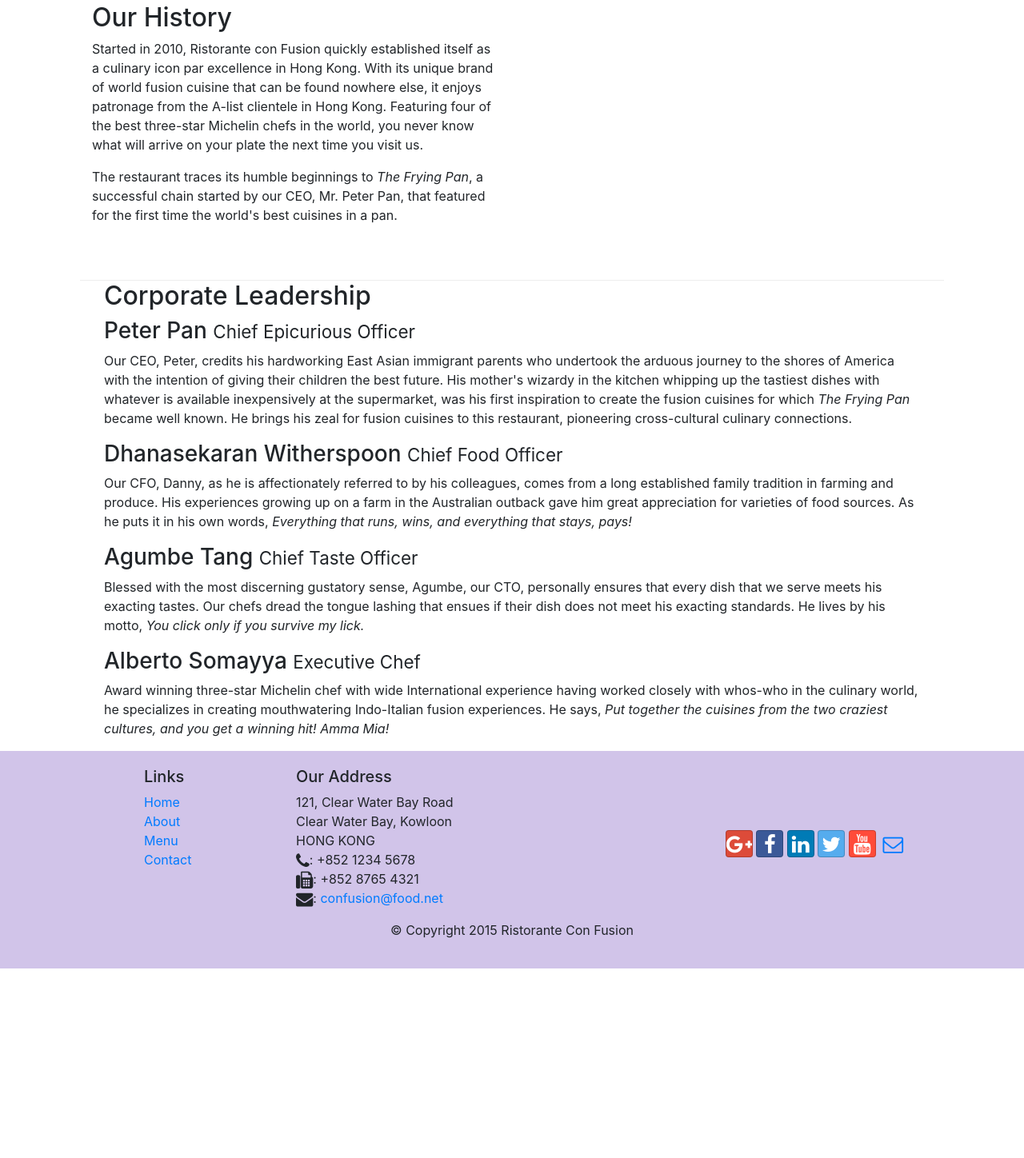
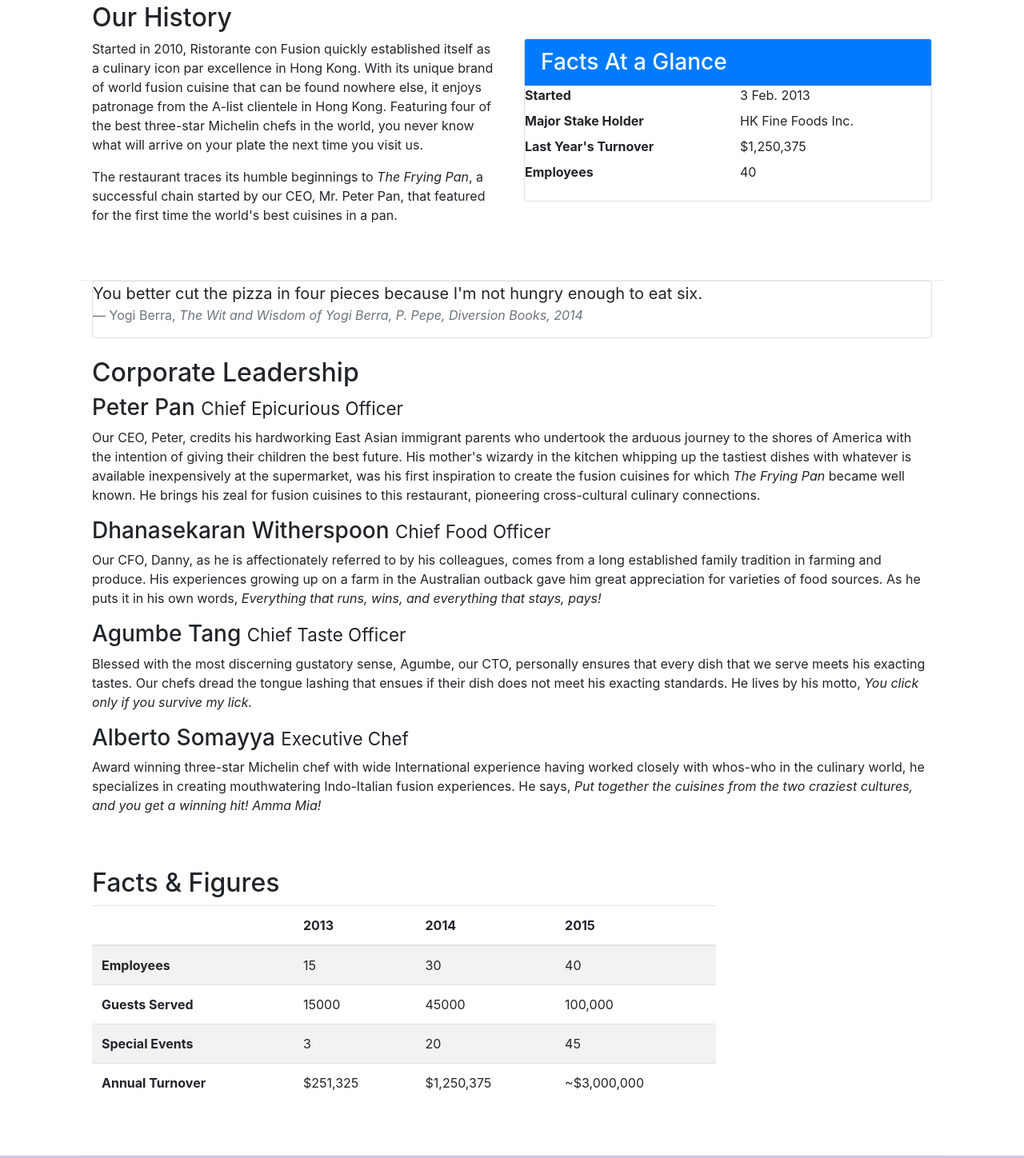
Before and after one commit to TylerMancl/Bootstrap4, a website: page aboutus.html in a window 1280 px wide. Shown: the part 514-1962 px from the top of the page at 80% size. Before the commit the page ends 1725 px from the top, so only its background shows below. Drawn offline with nearby package versions, Linux system fonts and the light colour scheme.

Commit message:
Tables and Cards

```diff
--- a/aboutus.html
+++ b/aboutus.html
@@ -65,10 +65,38 @@
                 <p>Started in 2010, Ristorante con Fusion quickly established itself as a culinary icon par excellence in Hong Kong. With its unique brand of world fusion cuisine that can be found nowhere else, it enjoys patronage from the A-list clientele in Hong Kong.  Featuring four of the best three-star Michelin chefs in the world, you never know what will arrive on your plate the next time you visit us.</p>
                 <p>The restaurant traces its humble beginnings to <em>The Frying Pan</em>, a successful chain started by our CEO, Mr. Peter Pan, that featured for the first time the world's best cuisines in a pan.</p>
             </div>
-            <div>
+            <div class="col-12 col-sm-6">
+                    <div class="card">
+                        <h3 class="card-header bg-primary text-white">Facts At a Glance</h3>
+                        <div class="card-block">
+                            <dl class="row">
+                                <dt class="col-6">Started</dt>
+                                <dd class="col-6">3 Feb. 2013</dd>
+                                <dt class="col-6">Major Stake Holder</dt>
+                                <dd class="col-6">HK Fine Foods Inc.</dd>
+                                <dt class="col-6">Last Year's Turnover</dt>
+                                <dd class="col-6">$1,250,375</dd>
+                                <dt class="col-6">Employees</dt>
+                                <dd class="col-6">40</dd>
+                           </dl>
+                        </div>
+                    </div>
+                </div>
             </div>
+            <div class="col-12">
+                    <div class="card card-block bg-faded">
+                        <blockquote class="blockquote">
+                            <p class="mb-0">You better cut the pizza in four pieces because
+                                I'm not hungry enough to eat six.</p>
+                            <footer class="blockquote-footer">Yogi Berra,
+                              <cite title="Source Title">The Wit and Wisdom of Yogi Berra,
+                                P. Pepe, Diversion Books, 2014</cite>
+                            </footer>
+                        </blockquote>
+                    </div>
+                </div>
         </div>
-
+<br>
 
         <div class="container">
             <div class="row row-header">
@@ -84,6 +112,51 @@
                 <p class="hidden-xs-down">Award winning three-star Michelin chef with wide International experience having worked closely with whos-who in the culinary world, he specializes in creating mouthwatering Indo-Italian fusion experiences. He says, <em>Put together the cuisines from the two craziest cultures, and you get a winning hit! Amma Mia!</em></p>
             </div>
             </div>
+            <div class="row row-content">
+                    <div class="col-12 col-sm-9">
+                        <h2>Facts &amp; Figures</h2>
+                        <div class="table-responsive">
+                                <table class="table table-striped">
+                                <thead class="thead-inverse">
+                                    <tr>
+                                        <th>&nbsp;</th>
+                                        <th>2013</th>
+                                        <th>2014</th>
+                                        <th>2015</th>
+                                    </tr>
+                                </thead>
+                                <tbody>
+                                    <tr>
+                                        <th>Employees</th>
+                                        <td>15</td>
+                                        <td>30</td>
+                                        <td>40</td>
+                                    </tr>
+                                    <tr>
+                                        <th>Guests Served</th>
+                                        <td>15000</td>
+                                        <td>45000</td>
+                                        <td>100,000</td>
+                                    </tr>
+                                    <tr>
+                                        <th>Special Events</th>
+                                        <td>3</td>
+                                        <td>20</td>
+                                        <td>45</td>
+                                    </tr>
+                                    <tr>
+                                        <th>Annual Turnover</th>
+                                        <td>$251,325</td>
+                                        <td>$1,250,375</td>
+                                        <td>~$3,000,000</td>
+                                    </tr>
+                                </tbody>
+                                </table>
+                                </div>
+                    </div>
+                     <div class="col-12 col-sm-3">
+                    </div>
+               </div>
        </div>
 
     </div>
```
